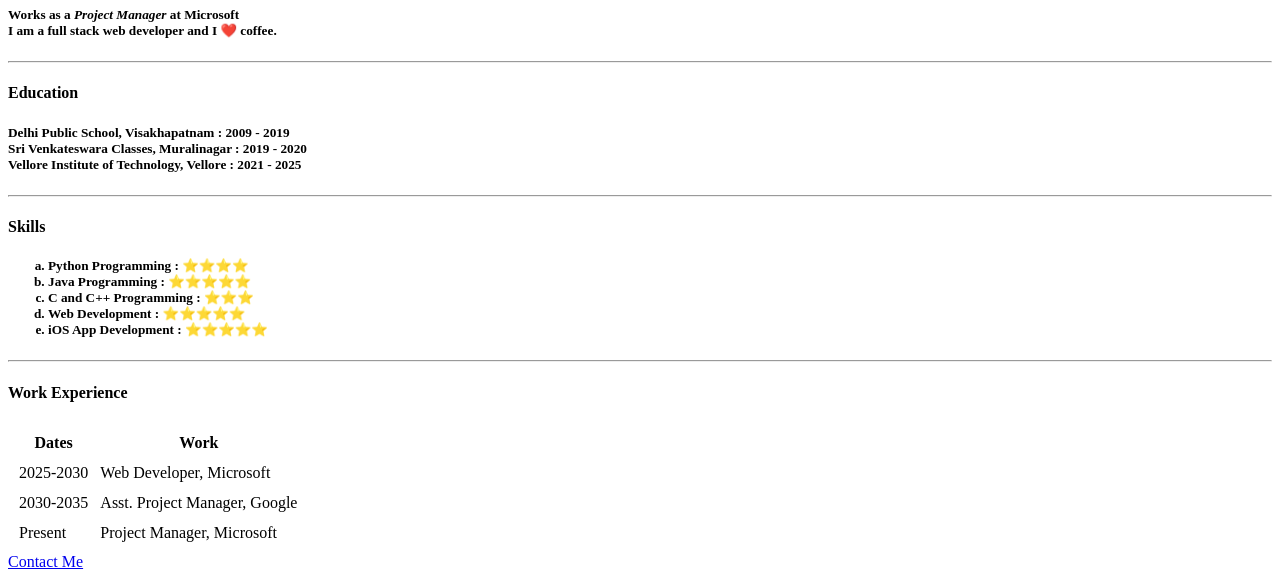
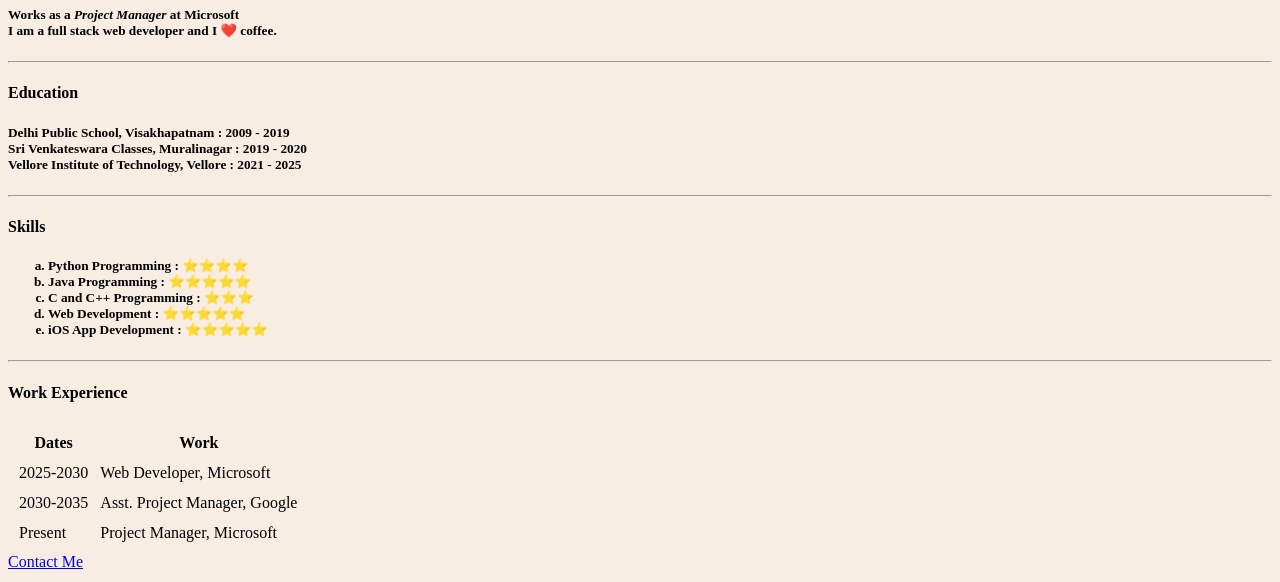
Before and after one commit to smdttp23/democv.github.io, a plain HTML site: page index.html in a window 1280 px wide. Shown: the part 218-800 px from the top of the page. Drawn offline with Linux system fonts and the light colour scheme.

Commit message:
Update index.html

```diff
--- a/index.html
+++ b/index.html
@@ -6,7 +6,7 @@
     <meta name="viewport" content="width=device-width, initial-scale=1.0">
     <title>Somdatta Pradhan</title>
 </head>
-<body>
+<body bgcolor="#F8EDE3">
   <img src="somdatta.jpeg" width="150" height="150" alt="Somdatta Pradhan's profile picture">
   <h3>Somdatta Pradhan</h3>
   <h5>Works as a <em>Project Manager</em> at <Strong>Microsoft</Strong><br>I am a full stack web developer and I ❤️ coffee.</h5>
```
